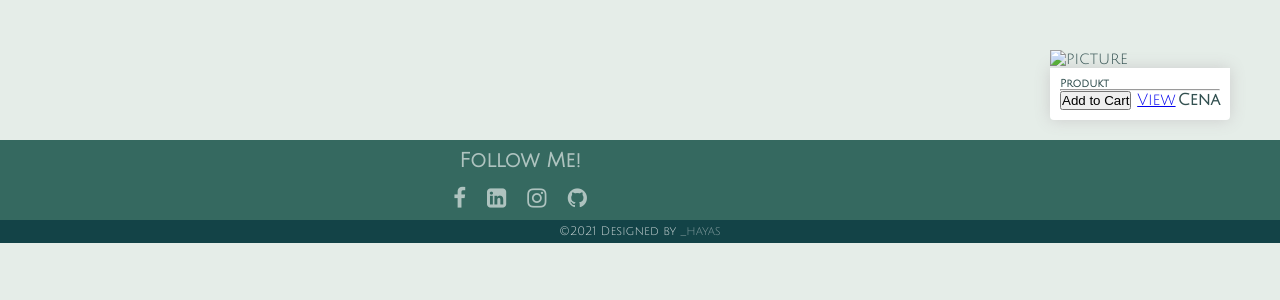
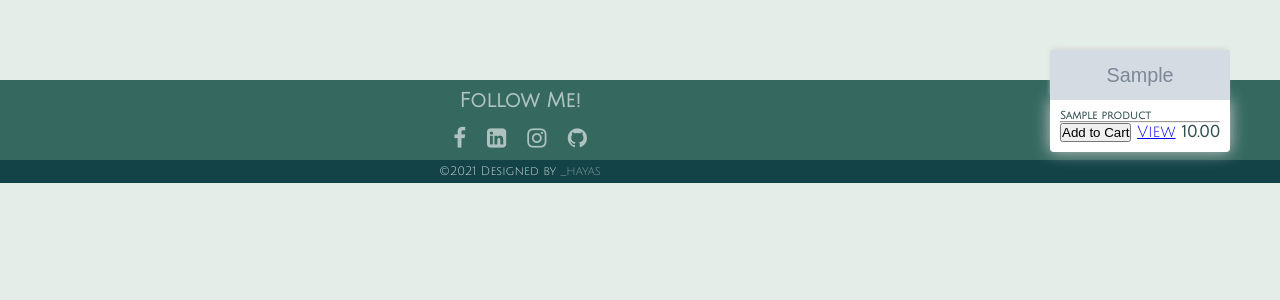
Before and after one commit to TomHajek/FinalProject, a Django app: page / in a window 1280 px wide. Shown: the part 249-549 px from the top of the page. Run offline with Django 3.2, Linux system fonts and the light colour scheme; tables that the repository leaves empty hold one stand-in row (values such as "Sample post"); grey boxes marked "Sample" are stand-in pictures; some libraries are stand-ins or nearby versions.

Commit message:
WIP: debugging

```diff
--- a/accounts/models.py
+++ b/accounts/models.py
@@ -16,7 +16,7 @@ class Address(Model):
         return f"{self.address}, {self.city}, {self.zipcode}, {self.state_iso3},"
 
     def __str__(self):
-        return f"{self.full_address}"
+        return self.full_address()
 
 
 class Profile(Model):
--- a/accounts/views.py
+++ b/accounts/views.py
@@ -27,7 +27,7 @@ class MeView(LoginRequiredMixin, UpdateView):
     def get_initial(self):
         """ Vrácení počátečních dat v okně uživatele (formuláře uživatele) """
         results = super().get_initial()
-        results["phone_number"] = self.request.user.profile.personal_phone
+        results["phone_number"] = self.request.user.profile.phone_number
         results["email"] = self.request.user.profile.email
         results["address"] = self.request.user.profile.address
 
--- a/products/models.py
+++ b/products/models.py
@@ -1,6 +1,6 @@
 from django.db.models import (
-    Model, CharField, TextField, ForeignKey, DateTimeField, DecimalField,
-    SmallIntegerField, PositiveSmallIntegerField, ImageField,
+    Model, CharField, TextField, ForeignKey, DateTimeField,
+    DecimalField, PositiveSmallIntegerField, ImageField,
     PROTECT,
 )
 
@@ -42,13 +42,13 @@ class Product(Model):
     name = CharField(max_length=64, null=False, blank=False)
     description = TextField(max_length=128, null=False, blank=False)
     category = ForeignKey(ProductCategory, null=False, on_delete=PROTECT, related_name="products")
-    diameter = SmallIntegerField(null=False, blank=False)
+    diameter = PositiveSmallIntegerField(null=False, blank=False)
     price = DecimalField(max_digits=8, decimal_places=2, null=False, blank=False)
     quantity = PositiveSmallIntegerField(null=False, blank=False)  # pridat validator, nesmi byt mensi nez 0
     image = ImageField(null=True, blank=True, upload_to="static/images/")
     created_at = DateTimeField(auto_now_add=True)
     modified_at = DateTimeField(null=True, blank=True)
-    deleted_at = DateTimeField(null=False, blank=False)
+    # deleted_at = DateTimeField(null=False, blank=False)
 
     class Meta:
         ordering = ["-created_at"]
--- a/products/views.py
+++ b/products/views.py
@@ -1,6 +1,10 @@
 from django.shortcuts import render
+
+from .models import Product
 
 
 def products(request):
-    context = {}
+    context = {
+        "products": Product.objects.all()
+    }
     return render(request, "products.html", context)
--- a/templates/products.html
+++ b/templates/products.html
@@ -2,43 +2,19 @@
 {% load static %}
 
 {% block content %}
-
-    <!-- test -->
     <div class="row">
-        <div class="container-product">
-            <img src="" alt="picture">
+        {% for product in products %}
+            <div class="container-product">
+                <img class="thumbnail" src="{{product.image}}" alt="{{product.id}}">
                 <div class="box-element product">
-				    <h6><strong>Produkt</strong></h6>
+				    <h6><strong>{{product.name}}</strong></h6>
 				    <hr>
-
-				    <button data-product="ID produktu"
+				    <button data-product="{{product.id}}"
                             data-action="add"
                             class="btn btn-outline-secondary add-btn update-cart">Add to Cart
                     </button>
-
 				    <a class="btn btn-outline-success" href="#">View</a>
-				    <h4 style="display: inline-block; float: right"><strong>Cena</strong></h4>
-                </div>
-        </div>
-    </div>
-
-
-
-    <div class="row">
-        {% for product in products %}
-            <div class="container-product">
-                <img class="thumbnail" src="{{Product.image}}" alt="{{Product.id}}">
-                <div class="box-element product">
-				    <h6><strong>{{Product.name}}</strong></h6>
-				    <hr>
-
-				    <button data-product="{{Product.id}}"
-                            data-action="add"
-                            class="btn btn-outline-secondary add-btn update-cart">Add to Cart
-                    </button>
-
-				    <a class="btn btn-outline-success" href="#">View</a>
-				    <h4 style="display: inline-block; float: right"><strong>{{Product.price}}</strong></h4>
+				    <h4 style="display: inline-block; float: right"><strong>{{product.price}}</strong></h4>
 
                 </div>
             </div>
```
Also changed, not shown: cart/views.py (+8 -2 lines), products/migrations/0005_auto_20210814_1219.py (added).
